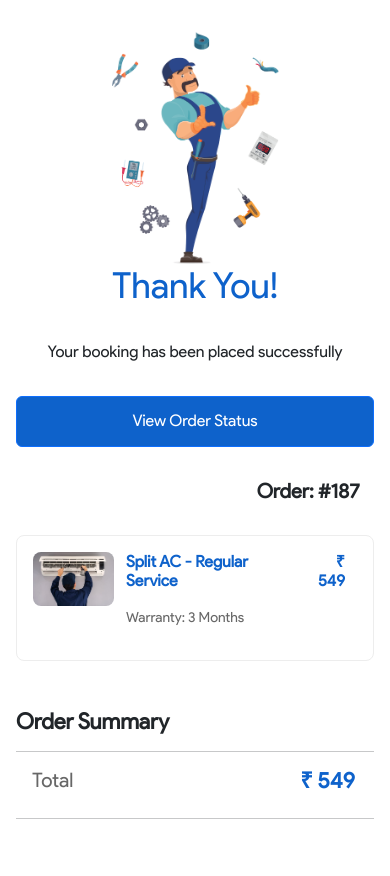
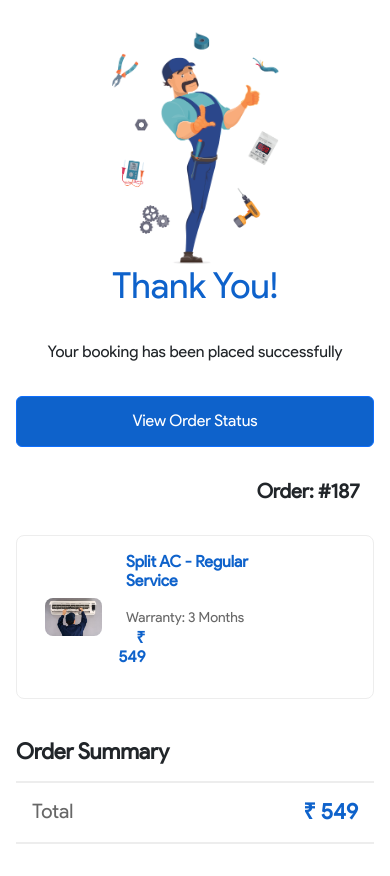
Before and after one commit to kevanultroneous/erip-web, a Next.js app: page /thank-you in a window 390 px wide. Built offline with nearby package versions, Linux system fonts and the light colour scheme.

Commit message:
web-changes

```diff
--- a/components/404ErrorPage/ErrorHero.jsx
+++ b/components/404ErrorPage/ErrorHero.jsx
@@ -6,7 +6,7 @@ function ErrorHero() {
   return (
     <section>
       <Row className={styles.errorHeroContainer}>
-        <Col xl={6}>
+        <Col xl={7}>
           <div className={styles.errorHeroImage}>
             <Image
               fluid
--- a/components/About-Us/AboutFeature.jsx
+++ b/components/About-Us/AboutFeature.jsx
@@ -47,7 +47,7 @@ function AboutFeature() {
             />
           </div>
         </Col>
-        <Col xl={7}>
+        <Col xl={8}>
           <div className={styles.aboutFeatureHeading}>
             <h2>Features</h2>
           </div>
--- a/components/About-Us/GreenEndevour.jsx
+++ b/components/About-Us/GreenEndevour.jsx
@@ -22,7 +22,7 @@ function GreenEndevour() {
             </p>
           </div>
         </Col>
-        <Col xl={6}>
+        <Col xl={5}>
           <div className={styles.aboutGreenimage}>
             <Image
               fluid
--- a/components/ThankYou/ServiceComponent.jsx
+++ b/components/ThankYou/ServiceComponent.jsx
@@ -11,17 +11,21 @@ function ServiceComponent({
   return (
     <div className={styles.ServiceComponentMainContainer}>
       <Row className={styles.serviceComponentRow}>
-        <Col xl={2} xs={3}>
+        <Col xl={3} xs={3}>
           <div>
             <Image src={serviceImage} fluid alt={serviceName} />
           </div>
         </Col>
-        <Col xl={8} xs={7}>
-          <h5>{serviceName}</h5>
-          <p>{serviceDesc}</p>
-        </Col>
-        <Col xl={2} xs={2} className={styles.servicePrice}>
-          <h5>₹ {servicePrice}</h5>
+        <Col xl={9} xs={7}>
+          <Row className={styles.serviceDesc}>
+            <Col xl={9}>
+              <h5>{serviceName}</h5>
+              <p>{serviceDesc}</p>
+            </Col>
+            <Col xl={3} xs={2} className={styles.servicePrice}>
+              <h5>₹ {servicePrice}</h5>
+            </Col>
+          </Row>
         </Col>
       </Row>
     </div>
--- a/components/ThankYou/ThankYouBill.jsx
+++ b/components/ThankYou/ThankYouBill.jsx
@@ -16,7 +16,7 @@ function ThankYouBill() {
   return (
     <section className={styles.ThankyouBillMainContainer}>
       <Row>
-        <Col>
+        <Col xl={9} className={styles.thankyouCol}>
           <div className={styles.orderNumber}>
             <h5>Order: #187</h5>
           </div>
@@ -33,12 +33,11 @@ function ThankYouBill() {
           })}
           <div className={styles.totalPrice}>
             <h5>Order Summary</h5>
-            <hr />
+
             <div className={styles.totalAmount}>
               <h6>Total</h6>
               <h5>₹ {totalPrice}</h5>
             </div>
-            <hr />
           </div>
         </Col>
       </Row>
--- a/styles/components/About-Us/AboutHero.module.css
+++ b/styles/components/About-Us/AboutHero.module.css
@@ -1,7 +1,8 @@
 .aboutHeroSection {
-  margin: 4rem 3rem;
+  margin: 0rem 3rem;
   align-items: center;
   justify-content: center;
+  height: 100vh;
 }
 
 .aboutHeroHeading {
@@ -19,7 +20,7 @@
 
 .aboutHeroParagraph h3 {
   font-size: 36px;
-  margin: 3rem 0 1.5rem;
+  margin: 3rem 0 1rem;
 }
 
 .aboutheroimage {
--- a/styles/components/About-Us/GreenEndevour.module.css
+++ b/styles/components/About-Us/GreenEndevour.module.css
@@ -1,12 +1,12 @@
 .aboutGreenSection {
   margin: 4rem 3rem;
-  justify-content: center;
+  justify-content: space-between;
   align-items: center;
 }
 
 .aboutGreenHeading {
   text-align: center;
-  margin: 0 0 2rem;
+  margin: 0 0 3.2rem;
 }
 
 .aboutGreenHeading h2 {
--- a/styles/components/ContactUs/ContactAddress.module.css
+++ b/styles/components/ContactUs/ContactAddress.module.css
@@ -14,7 +14,7 @@
 
 .contactAdrressText {
   text-align: center;
-  padding: 2rem;
+  padding: 3.5rem;
   width: 70%;
 }
 
--- a/styles/components/ThankYou/ServiceComponent.module.css
+++ b/styles/components/ThankYou/ServiceComponent.module.css
@@ -6,6 +6,8 @@
 }
 .serviceComponentRow {
   margin: 0;
+  display: flex;
+  align-items: center;
 }
 
 .ServiceComponentMainContainer img {
@@ -15,11 +17,20 @@
 .ServiceComponentMainContainer h5 {
   color: #0e62cb;
   font-weight: 600;
-  margin: 0 0 1.5rem;
+  margin: 0 0 1.6rem;
 }
 
 .ServiceComponentMainContainer p {
   color: #676767;
+  margin: 0;
+}
+
+.serviceDesc {
+  margin: 0;
+}
+
+.serviceComponentRow div:nth-child(2) {
+  padding: 0;
 }
 
 .servicePrice {
@@ -34,7 +45,4 @@
   .ServiceComponentMainContainer p {
     font-size: 14px;
   }
-  .serviceComponentRow div:nth-child(1) {
-    padding: 0;
-  }
 }
--- a/styles/components/ThankYou/ThankYouBill.module.css
+++ b/styles/components/ThankYou/ThankYouBill.module.css
@@ -3,6 +3,10 @@
   flex-direction: column;
   align-items: center;
   margin: 4rem 3rem;
+}
+
+.thankyouCol {
+  margin: auto;
 }
 
 .orderNumber {
@@ -18,27 +22,32 @@
 
 .totalPrice {
   width: 100%;
-  margin: 3rem 0 0;
+  margin: 2.5rem 0 0;
 }
 
 .totalPrice h5 {
   font-size: 22px;
   font-weight: 600;
+  margin-bottom: 1rem;
 }
 
 .totalAmount {
   display: flex;
   justify-content: space-between;
-  padding: 0 1.2rem 0 1rem;
+  padding: 1rem;
+  border-top: 2px solid #ededed;
+  border-bottom: 2px solid #ededed;
 }
 
 .totalAmount h6 {
   color: #676767;
   font-size: 20px;
+  margin: 0;
 }
 
 .totalAmount h5 {
   color: #0e62cb;
+  margin: 0;
 }
 
 @media (max-width: 600px) {
```
Also changed, not shown: styles/components/About-Us/AboutFeature.module.css (+12 -4 lines).
